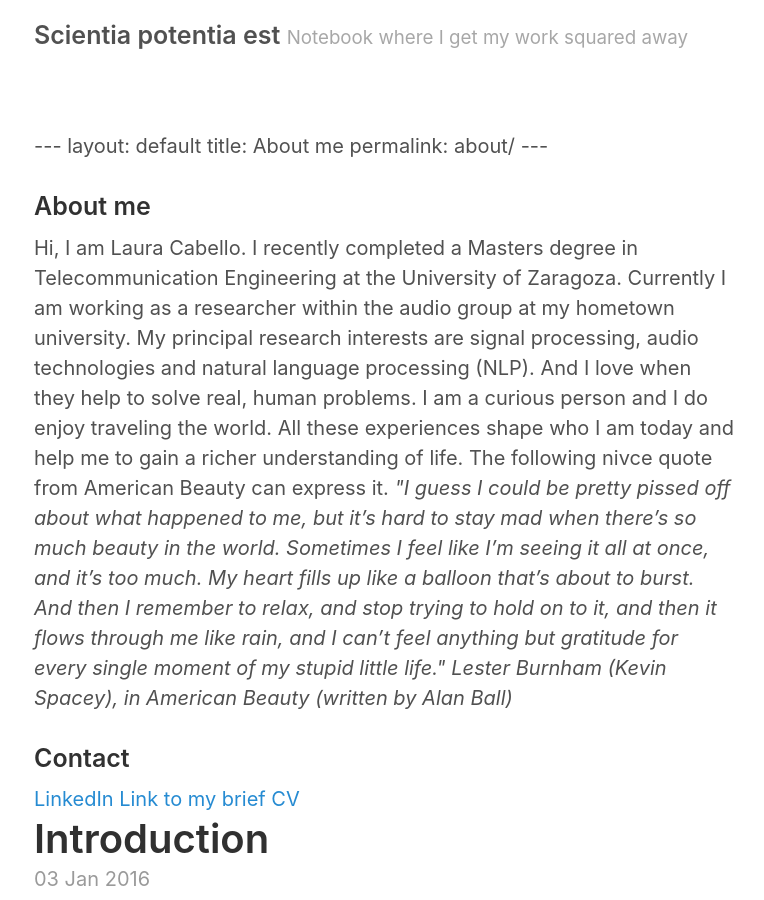
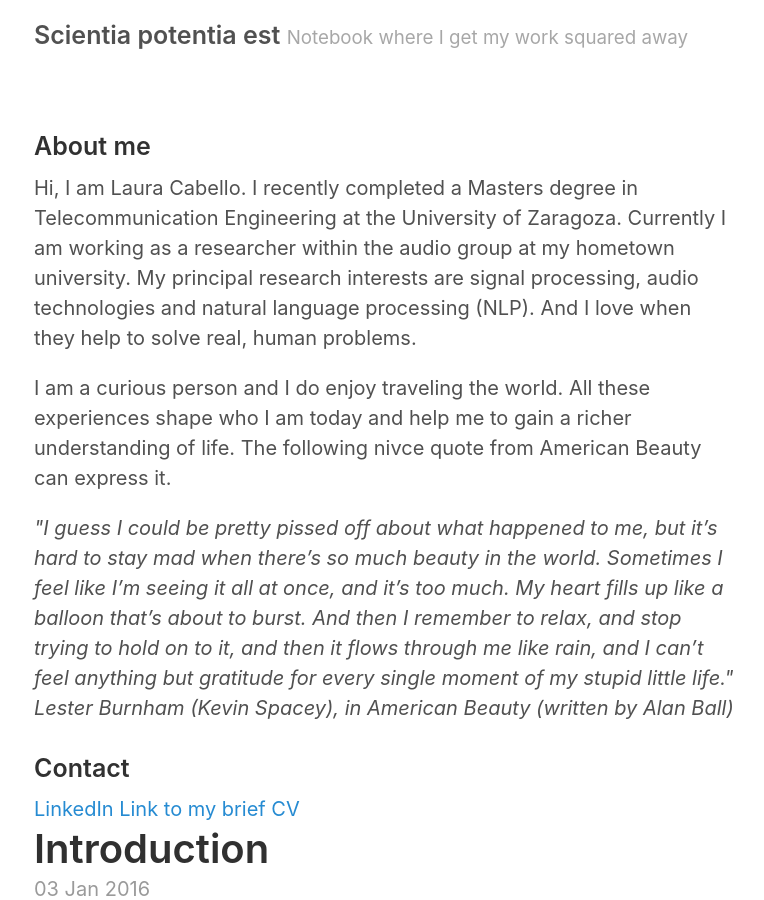
Before and after one commit to lautel/lautel.github.io, a Jekyll site: the page built from index.html, in a window 1280 px wide and 900 px high. Shown: the whole window, without its empty margins (256-1020 px from the left). Built offline with Jekyll 4.4.1, drawn with Linux system fonts in a browser that asks for light colours; the list of posts is cut into pages by our own code.

Commit message:
Update about.html

```diff
--- a/_includes/about.html
+++ b/_includes/about.html
@@ -1,9 +1,3 @@
----
-layout: default
-title: About me
-permalink: about/
----
-
 <div class="clearfix mxn2">
   <div class="col sm-col-9 px2">
     <h3 class="mb2">About me</h3>
@@ -11,13 +5,15 @@ permalink: about/
       Hi, I am Laura Cabello. I recently completed a Masters degree in Telecommunication Engineering at the University of Zaragoza.
       Currently I am working as a researcher within the audio group at my hometown university.
       My principal research interests are signal processing, audio technologies and natural language processing (NLP). And I love when they help to solve real, human problems.
-
+    </p>
+    <p>
       I am a curious person and I do enjoy traveling the world. All these experiences shape who I am today and help me to gain a richer understanding of life. The following nivce quote from American Beauty can express it.
-
+    </p>
+    <p>
       <em>"I guess I could be pretty pissed off about what happened to me, but it’s hard to stay mad when there’s so much beauty in the world. Sometimes I feel like I’m seeing it all at once, and it’s too much. My heart fills up like a balloon that’s about to burst. And then I remember to relax, and stop trying to hold on to it, and then it flows through me like rain, and I can’t feel anything but gratitude for every single moment of my stupid little life."</em>
-
+    <br />
       <em>Lester Burnham (Kevin Spacey), in American Beauty (written by Alan Ball)</em>
-
+    </p>
     </p>
   </div>
   <div class="col sm-col-3 px2">
```
